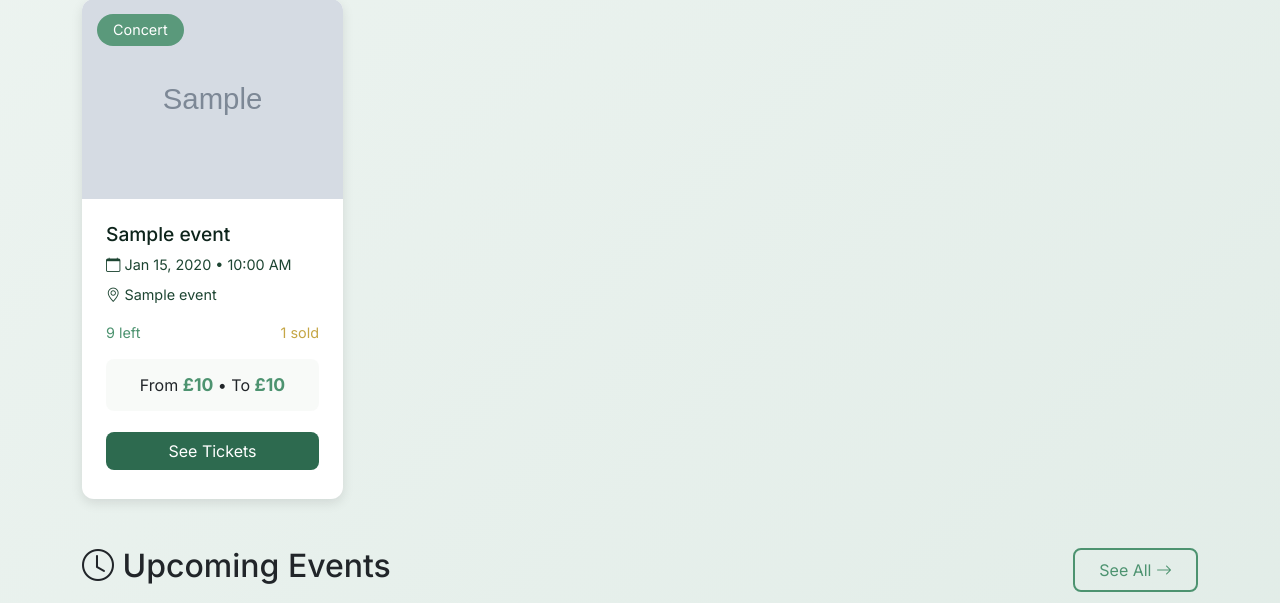
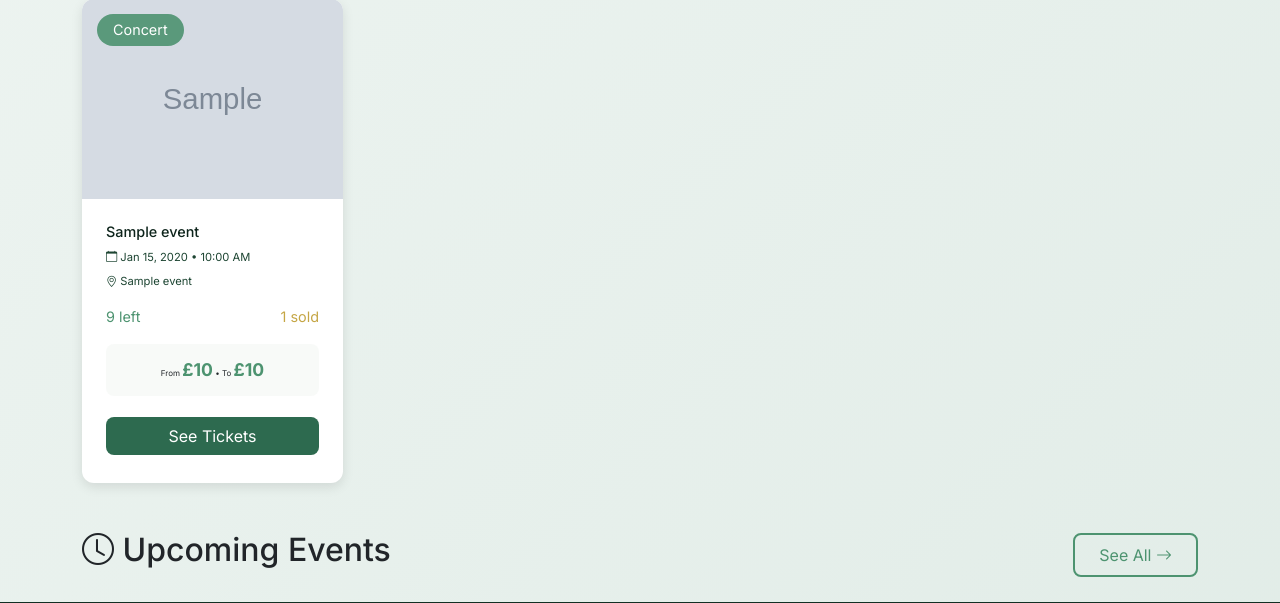
Before and after one commit to Wahid2311/go2sportandmusic, a Django app: page / in a window 1280 px wide. Shown: the part 799-1402 px from the top of the page. Run offline with Django 4.2, Linux system fonts and the light colour scheme; tables that the repository leaves empty hold one stand-in row (values such as "Sample post"); grey boxes marked "Sample" are stand-in pictures.

Commit message:
Update home.html

```diff
--- a/templates/events/home.html
+++ b/templates/events/home.html
@@ -468,13 +468,13 @@
 
 .event-name {
     color: var(--primary-dark);
-    font-size: 1.2rem;
+    font-size: 0.9rem;
     margin-bottom: 0.5rem;
 }
 
 .event-date, .event-venue {
     color: var(--primary-accent);
-    font-size: 0.9rem;
+    font-size: 0.7rem;
     margin-bottom: 0.5rem;
 }
 
@@ -499,6 +499,7 @@
     border-radius: 8px;
     text-align: center;
     margin: 1rem 0;
+    font-size: 0.5rem;
 }
 
 .price {
```
